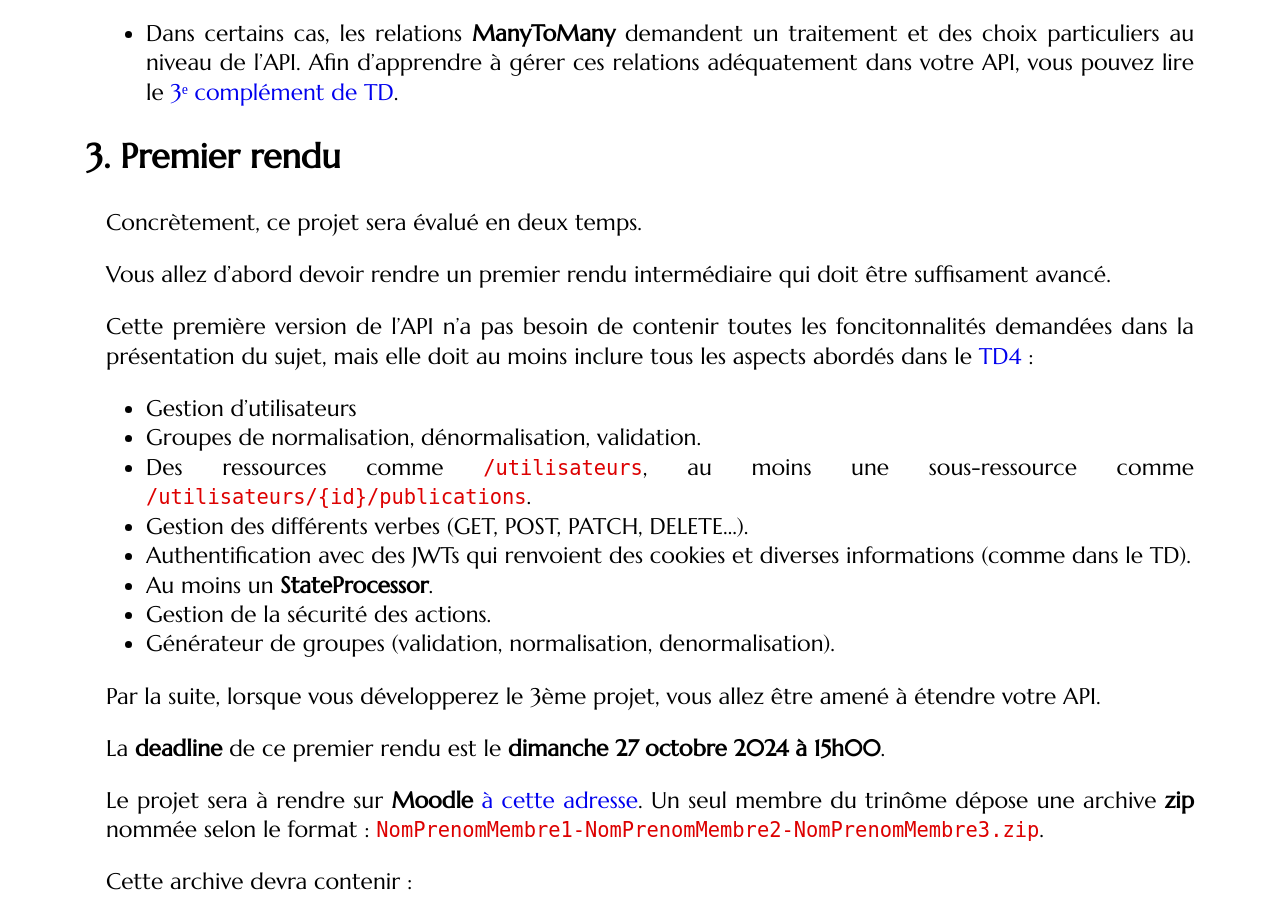
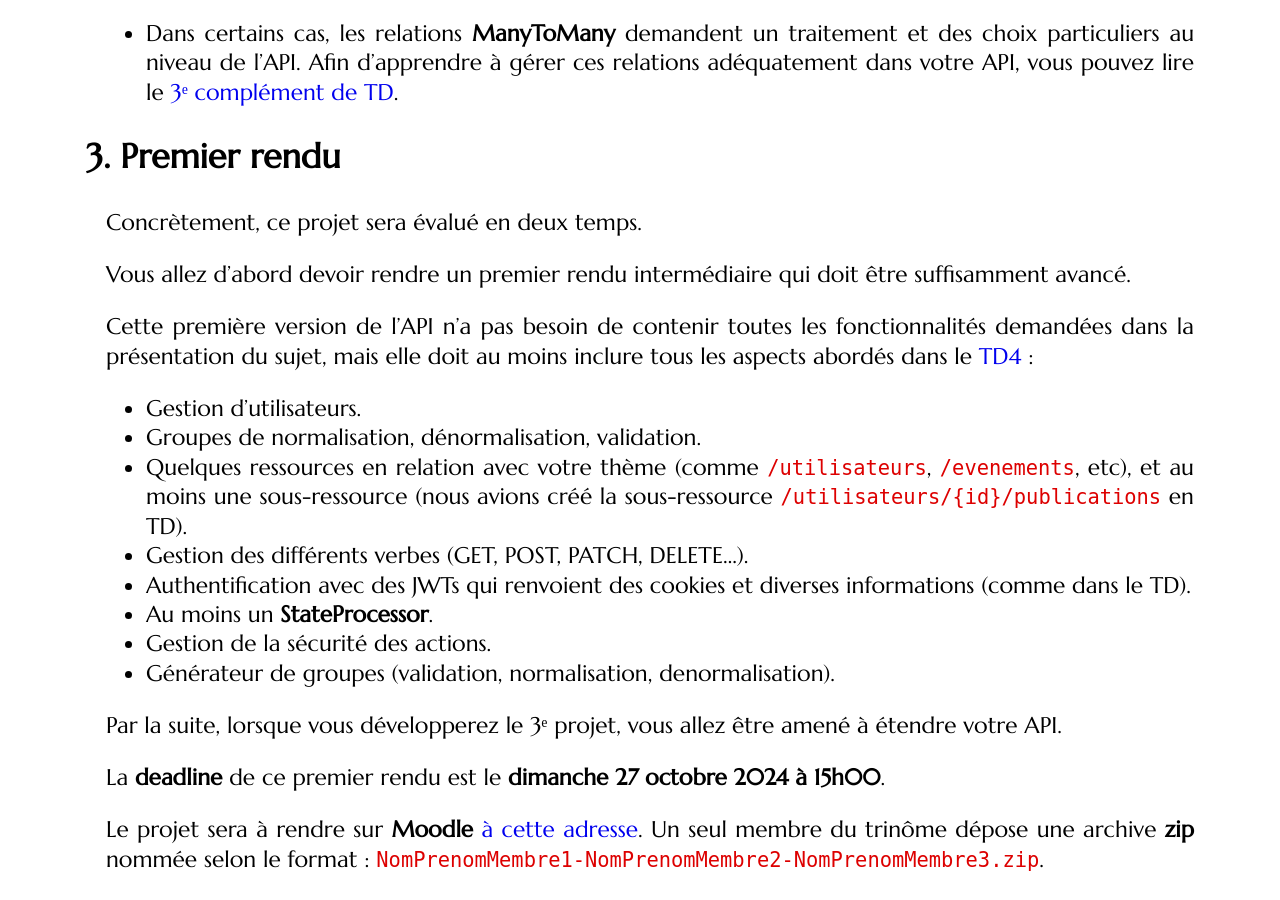
Before and after one commit to mgasquet/R5.A.05-ProgrammationAvancee-Web, a Jekyll site: the page built from tutorials/projet2.md, in a window 1280 px wide and 900 px high, scrolled down 2121 px. Built offline with Jekyll 4.4.1, drawn with Linux system fonts in a browser that asks for light colours; some web fonts are replaced.

Commit message:
Fix explications

```diff
--- a/tutorials/projet2.md
+++ b/tutorials/projet2.md
@@ -64,24 +64,24 @@ Pour vous aider dans la réalisation du projet, voici quelques pistes :
 
 Concrètement, ce projet sera évalué en deux temps.
 
-Vous allez d'abord devoir rendre un premier rendu intermédiaire qui doit être suffisament avancé.
+Vous allez d'abord devoir rendre un premier rendu intermédiaire qui doit être suffisamment avancé.
 
-Cette première version de l'API n'a pas besoin de contenir toutes les foncitonnalités demandées dans la présentation du sujet, mais elle doit au moins inclure tous les aspects abordés dans le [TD4]({{site.baseurl}}/tutorials/tutorial4) :
+Cette première version de l'API n'a pas besoin de contenir toutes les fonctionnalités demandées dans la présentation du sujet, mais elle doit au moins inclure tous les aspects abordés dans le [TD4]({{site.baseurl}}/tutorials/tutorial4) :
 
-* Gestion d'utilisateurs
+* Gestion d'utilisateurs.
 * Groupes de normalisation, dénormalisation, validation.
-* Des ressources comme `/utilisateurs`, au moins une sous-ressource comme `/utilisateurs/{id}/publications`.
+* Quelques ressources en relation avec votre thème (comme `/utilisateurs`, `/evenements`, etc), et au moins une sous-ressource (nous avions créé la sous-ressource `/utilisateurs/{id}/publications` en TD).
 * Gestion des différents verbes (GET, POST, PATCH, DELETE...).
 * Authentification avec des JWTs qui renvoient des cookies et diverses informations (comme dans le TD).
 * Au moins un **StateProcessor**.
 * Gestion de la sécurité des actions.
 * Générateur de groupes (validation, normalisation, denormalisation).
 
-Par la suite, lorsque vous développerez le 3ème projet, vous allez être amené à étendre votre API.
+Par la suite, lorsque vous développerez le 3ᵉ projet, vous allez être amené à étendre votre API.
 
 La **deadline** de ce premier rendu est le **dimanche 27 octobre 2024 à 15h00**.
 
-Le projet sera à rendre sur **Moodle** [à cette adresse](https://moodle.umontpellier.fr/course/view.php?id=31511#coursecontentcollapse2).
+Le projet sera à rendre sur **Moodle** [à cette adresse](https://moodle.umontpellier.fr/course/view.php?id=31511).
 Un seul membre du trinôme dépose une archive **zip** nommée selon le format : `NomPrenomMembre1-NomPrenomMembre2-NomPrenomMembre3.zip`.
 
 Cette archive devra contenir :
```
Also changed, not shown: tutorials/projet1.md (+1 -1 lines).
